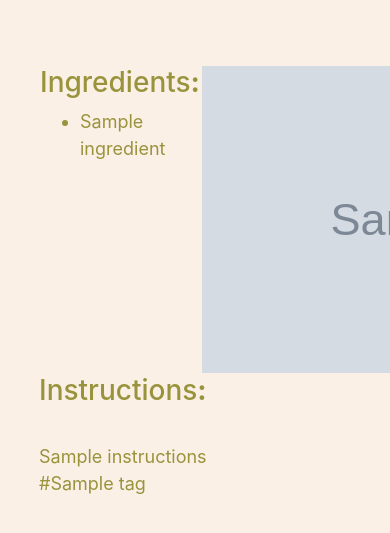
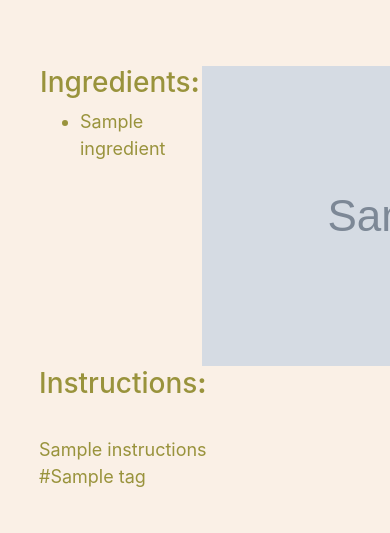
Before and after one commit to hunterlum/RecipeBlog, a Flask app: template website/templates/recipe.html in a window 390 px wide; the page is wider, and only the part inside the window is pictured. Shown: the part 261-794 px from the top of that part. Run offline with Flask 2, Linux system fonts and the light colour scheme; the template is opened without the code that fills it: most values are stand-ins (such as "Sample title", 1, 10 or a date in 2020); grey boxes marked "Sample" are stand-in pictures; parts of the project's set-up code (start-up, migrations or seed data) failed here and were passed over; some libraries are stand-ins or nearby versions.

Commit message:
edited recipes.html to fit phone images

```diff
--- a/website/static/starter-template.css
+++ b/website/static/starter-template.css
@@ -2,7 +2,11 @@ body {
   padding-top: 5rem;
 }
 
-/*rgb(0, 141, 30)!important*/
+img {
+  max-width: 600px;
+  max-height: 500px;
+}
+
 .background-primary{
   background-color:#FAF0E6
 }
--- a/website/templates/recipe.html
+++ b/website/templates/recipe.html
@@ -10,7 +10,7 @@
     <table style="width: 100%; border-collapse: collapse; border-style: hidden;" >
         <tbody>
         <tr>
-        <td style="width: 50%; text-align: left; vertical-align: top;">
+        <td style="width: 35%; text-align: left; vertical-align: top;">
         <h3>Ingredients<strong>:</strong></h3>
         <ul>
             {% for ingredient in ingredients %}
@@ -18,19 +18,22 @@
             {% endfor %}
         </ul>
         </td>
-        <td style="width: 50%; text-align: right; vertical-align: top;"><img src={{photo}} alt="jl" width="410" height="307" ></td>
+        <td style="width: 65%; text-align: right; vertical-align: top;">
+            <div class="img">
+                <img style="object-fit: contain" src={{photo}} alt="jl">
+            </div>
+        </td>
         </tr>
         </tbody>
     </table>
 
     <h3 style="text-align: left">Instructions<strong>:</strong></h3>
-    <p style="text-align: left">
     <br>
     {{instructions | safe}}
     <br>
     {% for tag in recipe_tags %}
     <a href="/tag/{{tag}}">#{{tag}}</a>
     {% endfor %}
-    </p>
+
     </div>
 {% endblock %}
```
Also changed, not shown: 1 other file. Lines whose indentation alone changed are shown as unchanged.
